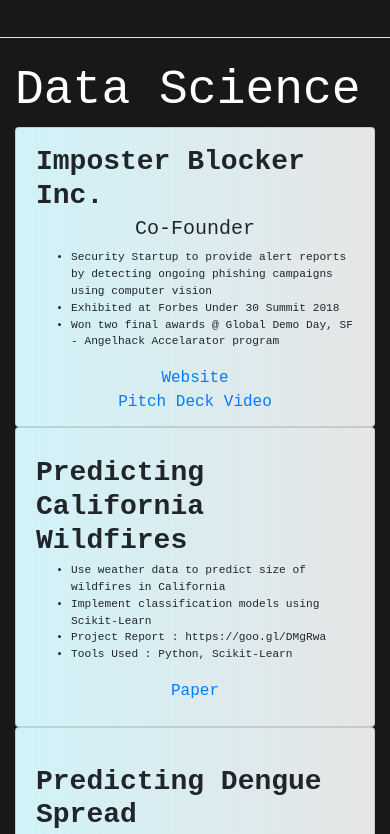
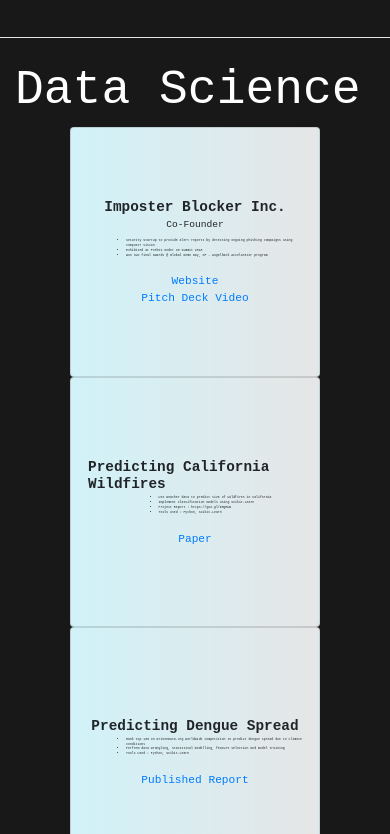
Before and after one commit to sauravkh/sauravkh.github.io, a plain HTML site: page projects.html in a window 390 px wide. Shown: the part 900-1734 px from the top of the page. Drawn offline with nearby package versions, Linux system fonts and the light colour scheme; a web font is replaced by a local one.

Commit message:
make more responsive

```diff
--- a/css/style-projects.css
+++ b/css/style-projects.css
@@ -131,3 +131,38 @@ i {
   transform: rotate(45deg);
   -webkit-transform: rotate(45deg);
 }
+
+@media (max-width:992px){
+    .card-descr {
+		font-size: 0.2em;
+	}
+
+	.card-title {
+		margin: 2px;
+		font-size: 0.9em;
+	}
+
+	.card-project {
+		flex-shrink: 1;
+		height: 250px;
+		width: 250px;
+		margin:auto;
+		align-items: center;
+		display: flex;
+		justify-content: center;
+	  	background-image: linear-gradient(to right, rgba(197, 239, 247, 0.8), rgba(230,230,230,1));
+	}
+
+	.card-project > h5 {
+		font-size: 0.6em;
+	}
+
+	.card-project > a {
+		font-size: 0.7em;
+	}
+
+	.card-project:hover {
+		  background-image: linear-gradient(to right, rgba(197, 239, 247, 0.8), rgba(170,170,170,1
+		  	));
+	}
+}
```
Also changed, not shown: projects.html (+1 -1 lines).
